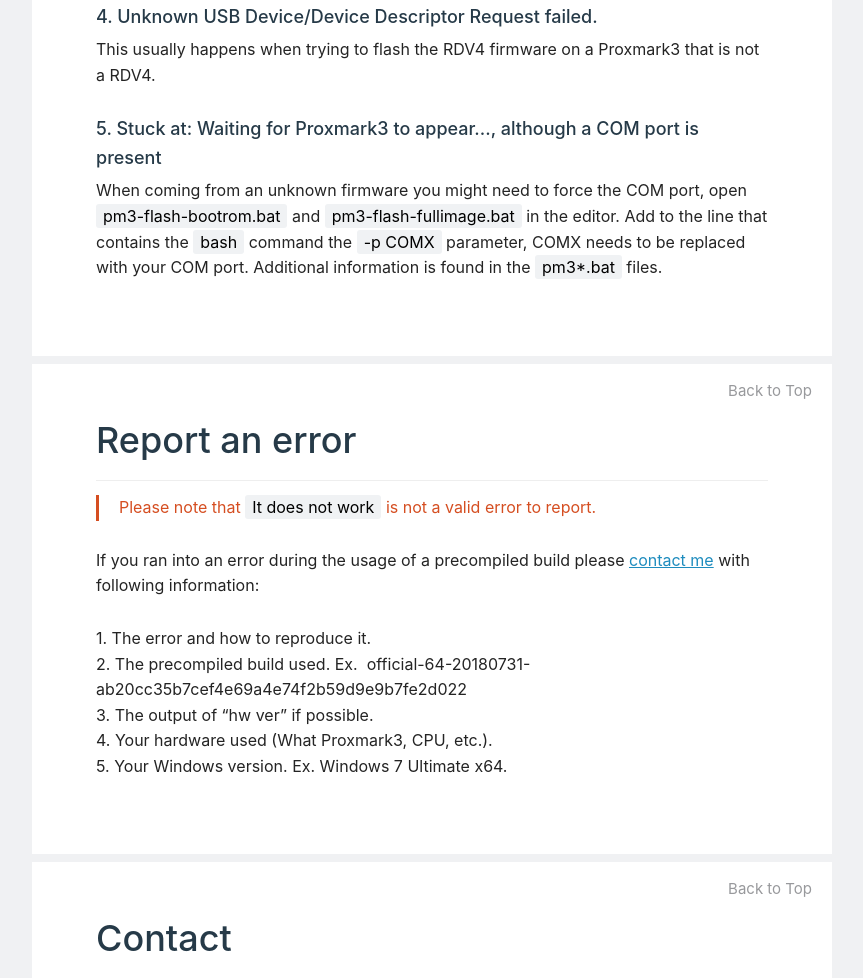
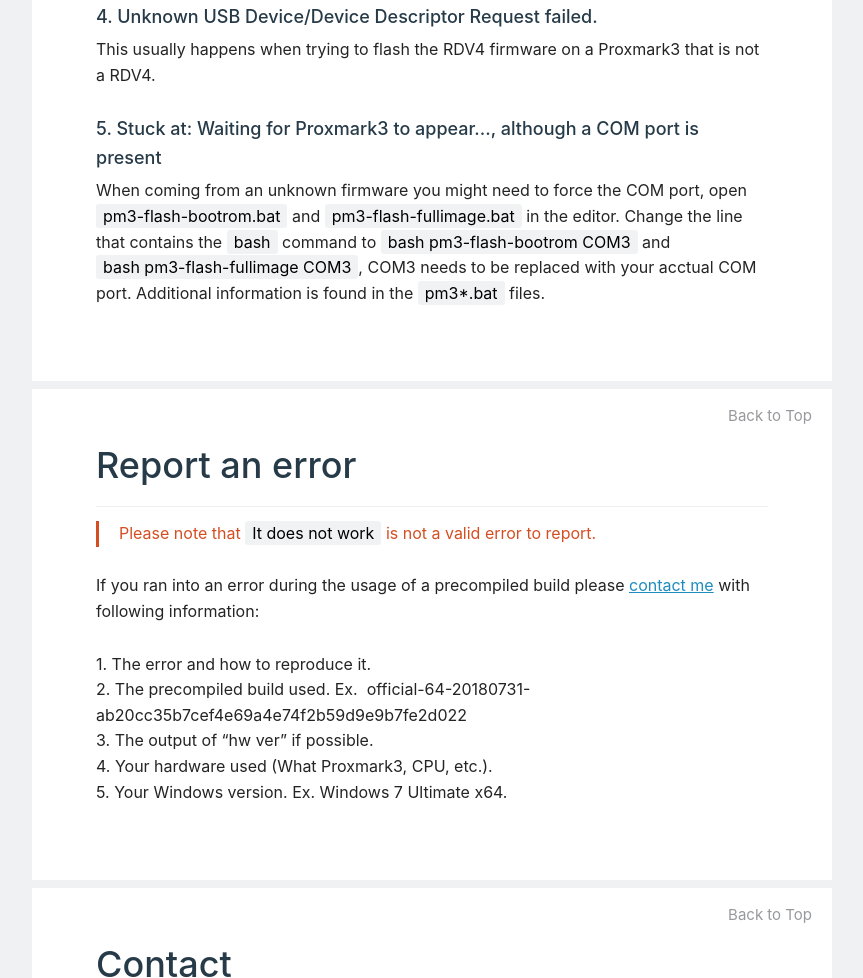
Before and after one commit to Gator96100/proxmarkbuilds.org, a plain HTML site: page index.html in a window 1280 px wide. Shown: the part 5738-6716 px from the top of the page, without its empty margins (208-1071 px from the left). Drawn offline with Linux system fonts and the light colour scheme.

Commit message:
Correct help text

```diff
--- a/index.html
+++ b/index.html
@@ -380,7 +380,7 @@
         <p>This usually happens when trying to flash the RDV4 firmware on a Proxmark3 that is not a RDV4.</p>
 
 		<h3>5. Stuck at: Waiting for Proxmark3 to appear..., although a COM port is present</h3>
-        <p>When coming from an unknown firmware you might need to force the COM port, open <cite>pm3-flash-bootrom.bat</cite> and <cite>pm3-flash-fullimage.bat</cite> in the editor. Add to the line that contains the <cite>bash</cite> command the <cite>-p COMX</cite> parameter, COMX needs to be replaced with your COM port. Additional information is found in the <cite>pm3*.bat</cite> files.</p>
+        <p>When coming from an unknown firmware you might need to force the COM port, open <cite>pm3-flash-bootrom.bat</cite> and <cite>pm3-flash-fullimage.bat</cite> in the editor. Change the line that contains the <cite>bash</cite> command to <cite>bash pm3-flash-bootrom COM3</cite> and <cite>bash pm3-flash-fullimage COM3</cite>, COM3 needs to be replaced with your acctual COM port. Additional information is found in the <cite>pm3*.bat</cite> files.</p>
 
     </section>
 
```
